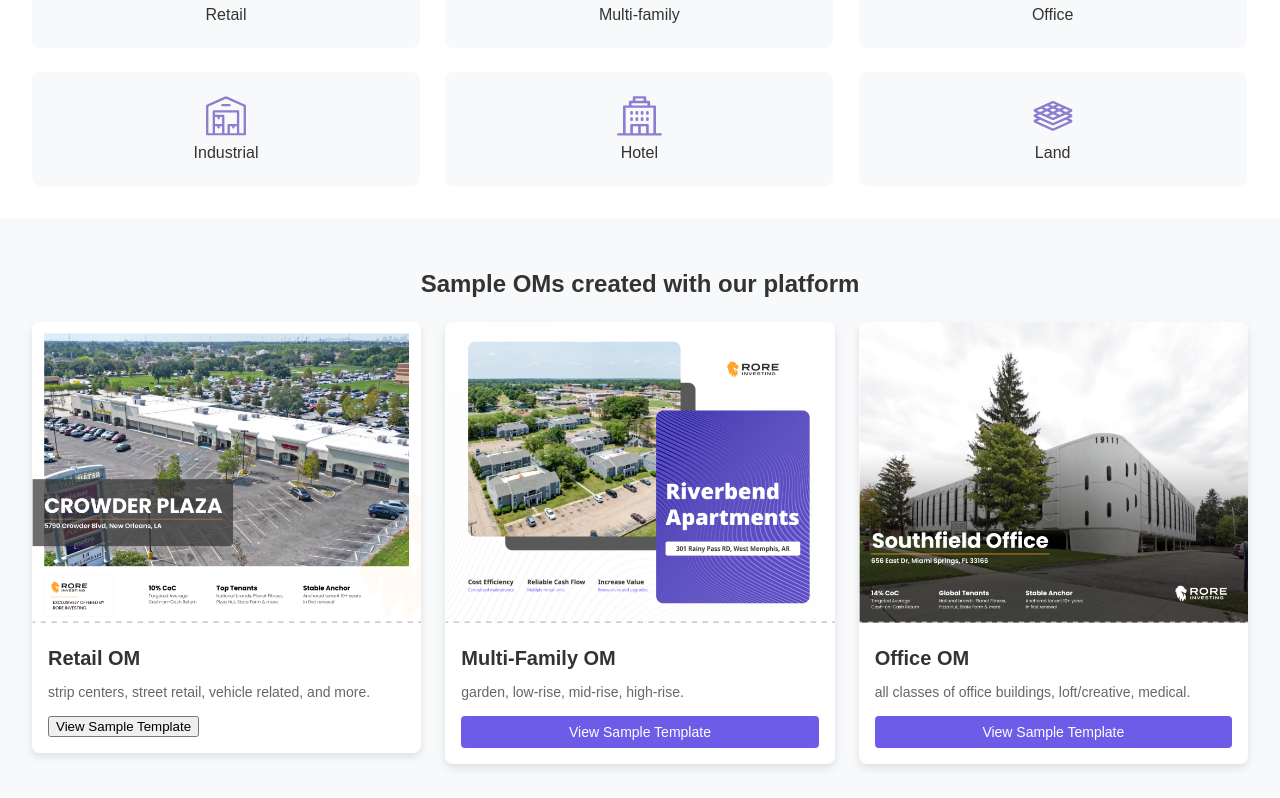
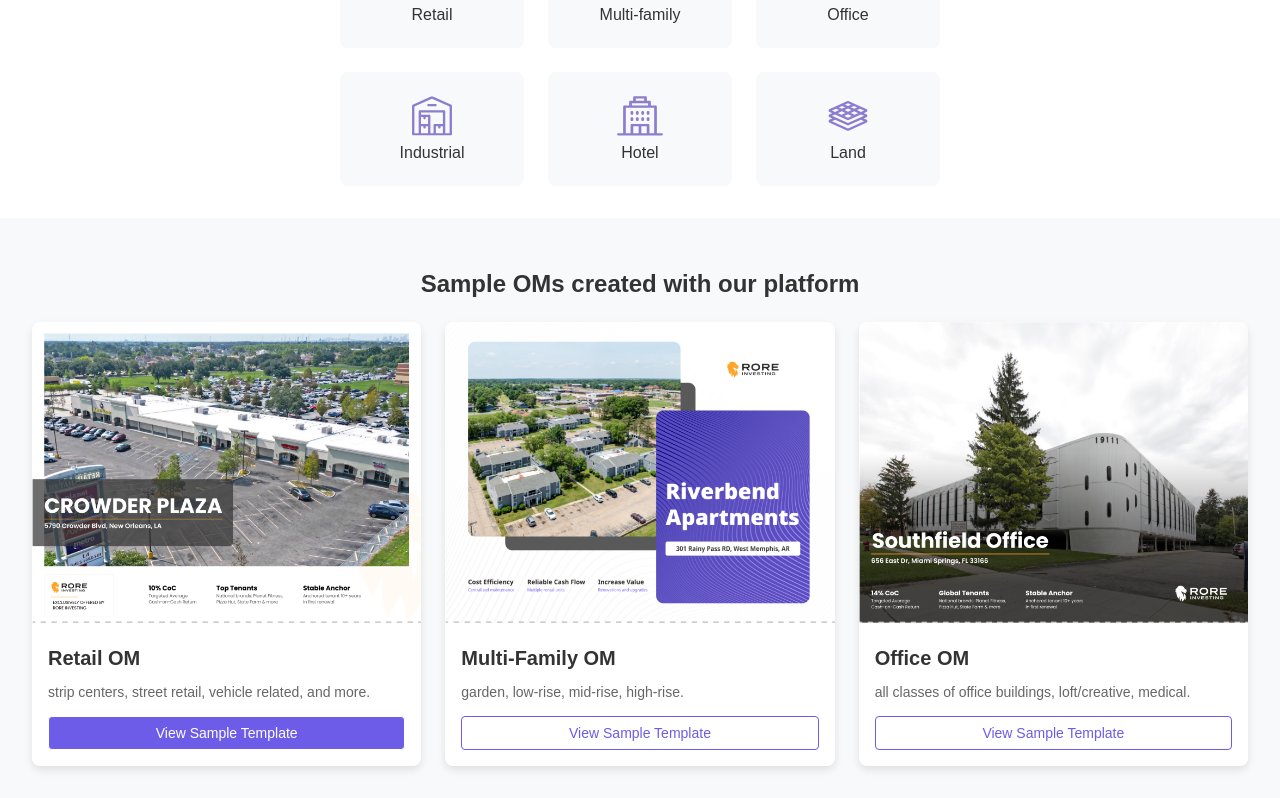
Before and after one commit to David15-Dev/SellCRE-FE, a Next.js app: page / in a window 1280 px wide. Shown: the part 267-1065 px from the top of the page. Built offline with nearby package versions, Linux system fonts and the light colour scheme.

Commit message:
fixed PropertyTypes Style

```diff
--- a/src/app/components/PropertyTypes.module.css
+++ b/src/app/components/PropertyTypes.module.css
@@ -14,9 +14,10 @@
 /* Default grid for larger screens: 3 columns */
 .typesGrid {
   display: grid;
-  grid-template-columns: repeat(3, 1fr); /* Default to 3 columns */
+  grid-template-columns: repeat(auto-fit, minmax(150px, 1fr));
   gap: 1.5rem;
-  justify-content: center;
+  max-width: 600px; /* Set a maximum width for grid alignment */
+  margin: 0 auto; /* Center the grid within the container */
 }
 
 /* Medium and small screens: 2 columns */
--- a/src/app/components/SampleTemplates.module.css
+++ b/src/app/components/SampleTemplates.module.css
@@ -84,11 +84,24 @@
   margin-bottom: 1rem;
 }
 
-.ctaButton {
+.ctaButtonSelected {
   background-color: #6c5ce7;
   color: #ffffff;
   padding: 0.5rem 1rem;
-  border: none;
+  border: 1px solid #ffffff;
+  border-radius: 4px;
+  font-size: 0.875rem;
+  cursor: pointer;
+  transition: background-color 0.3s ease;
+  width: 100%;
+  text-align: center;
+}
+
+.ctaButton {
+  background-color: #ffffff;
+  color: #6c5ce7;
+  padding: 0.5rem 1rem;
+  border: 1px solid #6c5ce7;
   border-radius: 4px;
   font-size: 0.875rem;
   cursor: pointer;
```
